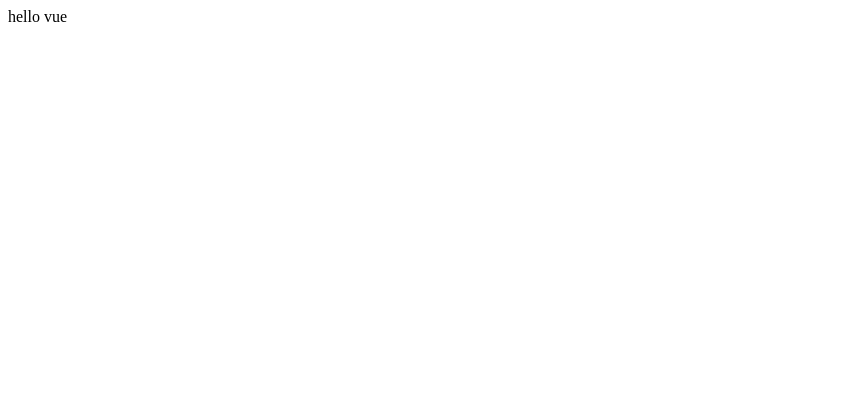
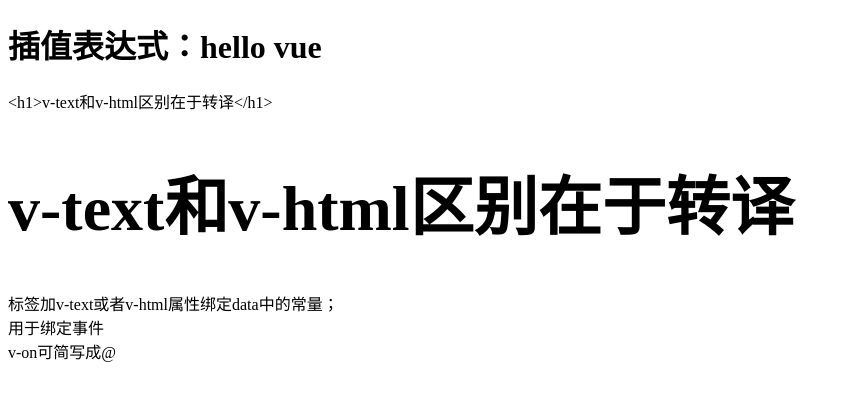
Before and after one commit to wyysgithub/Vue-note, a plain HTML site: page index.html in a window 1280 px wide. Shown: the whole page, without its empty margins (0-850 px from the left). Drawn offline with Linux system fonts and the light colour scheme.

Commit message:
04181711

```diff
--- a/index.html
+++ b/index.html
@@ -8,13 +8,31 @@
 	<script src="vue.js"></script>
 </head>
 <body>
-	<div id="root">{{msg}}</div>
+	<!-- 挂载点、模版、实例之间的关系 -->
+	<div id="root">
+		<h1>插值表达式：{{msg}}</h1>
+		<div v-text="h"></div>
+		<h1 v-html="h"></h1>
+		标签加v-text或者v-html属性绑定data中的常量；
+		<div v-on:click="handle">{{von}}</div>
+		<div @click="handle">{{von2}}</div>
+	</div>
 
 	<script>
 		new Vue({ //首字母必须大写
 			el:"#root", //绑定、接管、挂载点 root
+			/*template:"<h1>hello {{msg}}</h1>",*/ //模版
 			data:{
-				msg:"hello vue"
+				msg:"hello vue",
+				h:'<h1>v-text和v-html区别在于转译</h1>',
+				von:"用于绑定事件",
+				von2:"v-on可简写成@"
+			},
+			methods:{//用于定义函数
+				handle:function(){
+					this.msg="你完成了this.msg改变数据"
+					alert(this.von);
+				}
 			}
 		})
 	</script>
```
Also changed, not shown: img/helloVue.png, 1 other file.
